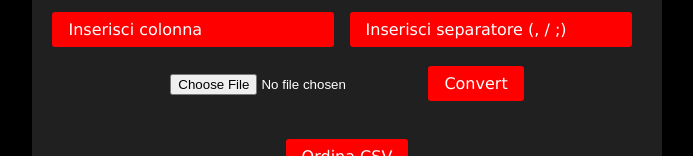
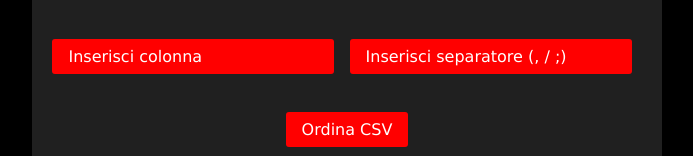
Before and after one commit to daduxx/FDT, a plain HTML site: page index.html in a window 1280 px wide. Shown: the part 331-487 px from the top of the page, without its empty margins (293-986 px from the left). Drawn offline with nearby package versions, Linux system fonts and the light colour scheme.

Commit message:
Update index.html

```diff
--- a/index.html
+++ b/index.html
@@ -61,9 +61,7 @@
         <br><br><br>
         <input type="text" id="numCol" placeholder="Inserisci colonna">
         <input type="text" id="sep" placeholder="Inserisci separatore (, / ;)">  <br><br>
-        <input type="file" id="xlsFile" accept=".xls" />
-        <button onclick="convertXlsToCsv()">Convert</button>
-        <br><br><br>
+        <br>
         <button onclick="processCSV()">Ordina CSV</button>
         <br><br>
         <button class="scuro" onclick='window.location.href = "./info.html"'>Info</button>
@@ -245,7 +243,7 @@ function convertXlsToCsv() {
             // Leggi il file CSV
             const inputElement = document.createElement('input');
             inputElement.type = 'file';
-            inputElement.accept = '.csv';
+            inputElement.accept = '.XLS';
             inputElement.onchange = function (event) {
                 const file = event.target.files[0];
                 const reader = new FileReader();
@@ -270,7 +268,7 @@ function convertXlsToCsv() {
                     // Crea un link per il download e simula il clic
                     const downloadLink = document.createElement('a');
                     downloadLink.href = url;
-                    downloadLink.download = 'output.csv';
+                    downloadLink.download = 'output.XLS';
                     downloadLink.style.display = 'none';
                     document.body.appendChild(downloadLink);
                     downloadLink.click();
```
